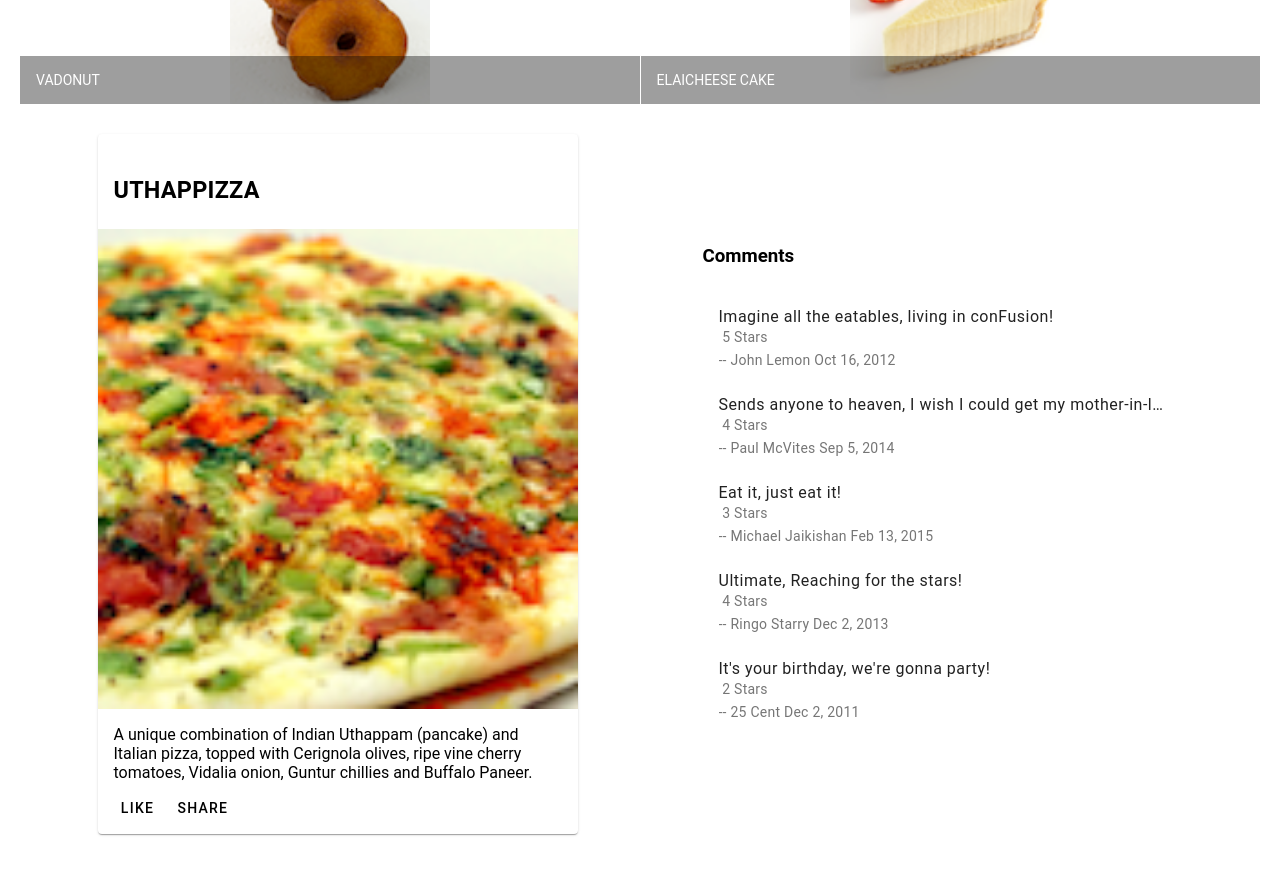
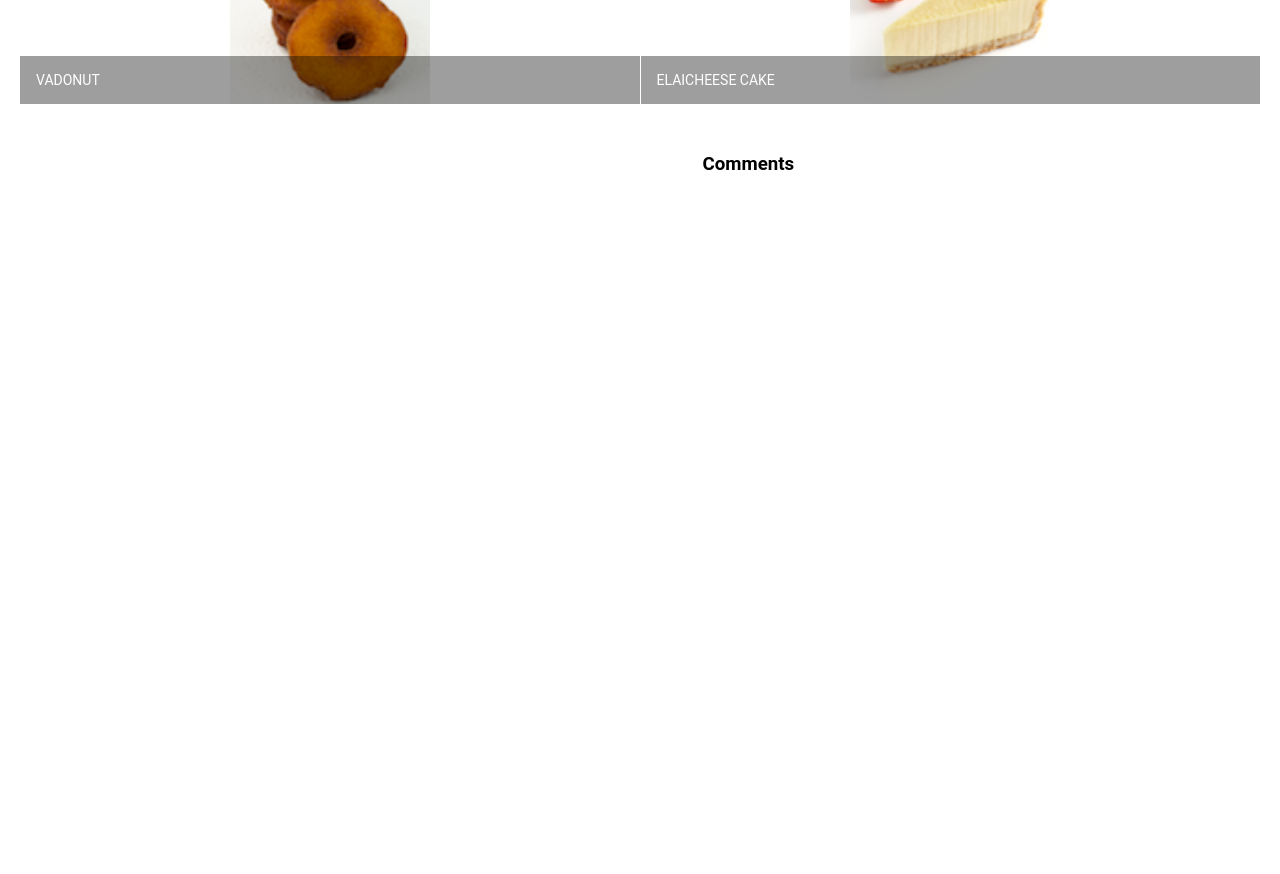
Before and after one commit to Hemanta29/fusion-app, an Angular app: page / in a window 1280 px wide. Shown: the part 460-1334 px from the top of the page. After the commit the page ends 800 px from the top, so only its background shows below. Built offline with nearby package versions, Linux system fonts and the light colour scheme.

Commit message:
Data Binding

```diff
--- a/src/app/dishdetail/dishdetail.component.ts
+++ b/src/app/dishdetail/dishdetail.component.ts
@@ -1,52 +1,14 @@
-import { Component } from '@angular/core';
-const DISH = {
-  id: '0',
-  name: 'Uthappizza',
-  image: '/assets/images/uthappizza.png',
-  category: 'mains',
-  featured: true,
-  label: 'Hot',
-  price: '4.99',
-  // tslint:disable-next-line:max-line-length
-  description: 'A unique combination of Indian Uthappam (pancake) and Italian pizza, topped with Cerignola olives, ripe vine cherry tomatoes, Vidalia onion, Guntur chillies and Buffalo Paneer.',
-  comments: [
-    {
-      rating: 5,
-      comment: 'Imagine all the eatables, living in conFusion!',
-      author: 'John Lemon',
-      date: '2012-10-16T17:57:28.556094Z'
-    },
-    {
-      rating: 4,
-      comment: 'Sends anyone to heaven, I wish I could get my mother-in-law to eat it!',
-      author: 'Paul McVites',
-      date: '2014-09-05T17:57:28.556094Z'
-    },
-    {
-      rating: 3,
-      comment: 'Eat it, just eat it!',
-      author: 'Michael Jaikishan',
-      date: '2015-02-13T17:57:28.556094Z'
-    },
-    {
-      rating: 4,
-      comment: 'Ultimate, Reaching for the stars!',
-      author: 'Ringo Starry',
-      date: '2013-12-02T17:57:28.556094Z'
-    },
-    {
-      rating: 2,
-      comment: 'It\'s your birthday, we\'re gonna party!',
-      author: '25 Cent',
-      date: '2011-12-02T17:57:28.556094Z'
-    }
-  ]
-};
+import { Component, Input, OnInit } from '@angular/core';
+import { Dish } from '../shared/dish';
+
 @Component({
   selector: 'app-dishdetail',
   templateUrl: './dishdetail.component.html',
   styleUrls: ['./dishdetail.component.scss']
 })
-export class DishdetailComponent {
-  dish = DISH;
+export class DishdetailComponent implements OnInit {
+  @Input() dish!: Dish;
+  ngOnInit(): void {
+
+  }
 }
--- a/src/app/menu/menu.component.html
+++ b/src/app/menu/menu.component.html
@@ -7,7 +7,7 @@
   </div>
   <div fxFlex>
     <mat-grid-list cols="2" rowHeight="200px">
-      <mat-grid-tile *ngFor="let dish of dishes">
+      <mat-grid-tile *ngFor="let dish of dishes" (click)="onSelect(dish)">
         <img height="200px" src="{{ dish.image }}" alt="{{ dish.name }}" />
         <mat-grid-tile-footer>
           <h1>{{ dish.name | uppercase }}</h1>
@@ -15,7 +15,7 @@
       </mat-grid-tile>
     </mat-grid-list>
   </div>
-  <app-dishdetail></app-dishdetail>
+  <app-dishdetail [dish]="selectedDish"></app-dishdetail>
 
   <!-- <div fxFlex *ngIf="selectedDish">
     <mat-card>
--- a/src/app/menu/menu.component.ts
+++ b/src/app/menu/menu.component.ts
@@ -1,49 +1,7 @@
 import { Component, OnInit } from '@angular/core';
 import { Dish } from '../shared/dish';
+import { DISHES } from '../shared/dishes';
 
-
-const DISHES: Dish[] = [
-  {
-    id: '0',
-    name: 'Uthappizza',
-    image: '/assets/images/uthappizza.png',
-    category: 'mains',
-    featured: true,
-    label: 'Hot',
-    price: '4.99',
-    description: 'A unique combination of Indian Uthappam (pancake) and Italian pizza, topped with Cerignola olives, ripe vine cherry tomatoes, Vidalia onion, Guntur chillies and Buffalo Paneer.'
-  },
-  {
-    id: '1',
-    name: 'Zucchipakoda',
-    image: '/assets/images/zucchipakoda.png',
-    category: 'appetizer',
-    featured: false,
-    label: '',
-    price: '1.99',
-    description: 'Deep fried Zucchini coated with mildly spiced Chickpea flour batter accompanied with a sweet-tangy tamarind sauce'
-  },
-  {
-    id: '2',
-    name: 'Vadonut',
-    image: '/assets/images/vadonut.png',
-    category: 'appetizer',
-    featured: false,
-    label: 'New',
-    price: '1.99',
-    description: 'A quintessential ConFusion experience, is it a vada or is it a donut?'
-  },
-  {
-    id: '3',
-    name: 'ElaiCheese Cake',
-    image: '/assets/images/elaicheesecake.png',
-    category: 'dessert',
-    featured: false,
-    label: '',
-    price: '2.99',
-    description: 'A delectable, semi-sweet New York Style Cheese Cake, with Graham cracker crust and spiced with Indian cardamoms'
-  }
-];
 @Component({
   selector: 'app-menu',
   templateUrl: './menu.component.html',
@@ -52,8 +10,12 @@ const DISHES: Dish[] = [
 
 export class MenuComponent implements OnInit {
   dishes: Dish[] = DISHES;
-  selectedDish: Dish = DISHES[0];
+  selectedDish!: Dish;
   ngOnInit(): void {
 
   }
+
+  onSelect(dish: Dish) {
+    this.selectedDish = dish;
+  }
 }
```
